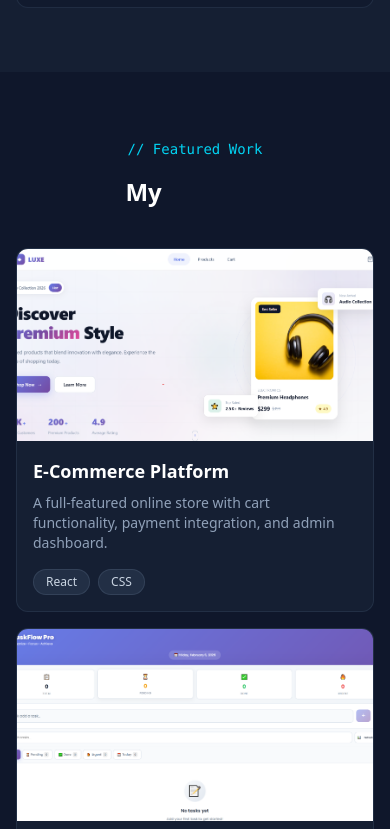
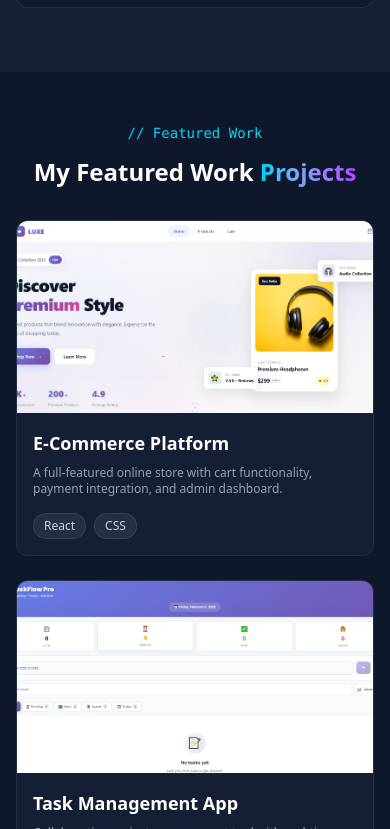
Before and after one commit to FaridCraft/Personal-Portfolio, a React (Vite) app: page / in a window 390 px wide. Shown: the part 2995-3824 px from the top of the page. Built offline with nearby package versions, Linux system fonts and the light colour scheme.

Commit message:
update code

```diff
--- a/src/components/Projects.jsx
+++ b/src/components/Projects.jsx
@@ -84,7 +84,7 @@ export function Projects() {
   return (
     <section
       id="projects"
-      className="py-16 sm:py-20 md:py-32 bg-slate-900"
+      className="py-12 sm:py-16 md:py-20 lg:py-32 bg-slate-900"
       ref={ref}
     >
       <div className="max-w-7xl mx-auto px-4 sm:px-6 lg:px-8">
@@ -94,20 +94,20 @@ export function Projects() {
           initial={{ opacity: 0, y: 30 }}
           animate={isInView ? { opacity: 1, y: 0 } : {}}
           transition={{ duration: 0.6 }}
-          className="text-center mb-10 sm:mb-16"
+          className="text-center mb-8 sm:mb-12 md:mb-16"
         >
           <SectionLabel>// Featured Work</SectionLabel>
 
-          <h2 className="text-2xl sm:text-3xl md:text-4xl lg:text-5xl font-bold text-white mt-4">
-            My{" "}
-            <span className="text-transparent bg-clip-text bg-liner-to-r from-cyan-400 to-purple-500">
+          <h2 className="text-2xl sm:text-3xl md:text-4xl lg:text-5xl font-bold text-white mt-3 sm:mt-4 px-4">
+            My Featured Work{" "}
+            <span className="text-transparent bg-clip-text bg-gradient-to-r from-cyan-400 to-purple-500">
               Projects
             </span>
           </h2>
         </motion.div>
 
         {/* Project Grid */}
-        <div className="grid sm:grid-cols-2 lg:grid-cols-3 gap-4 sm:gap-6 lg:gap-8">
+        <div className="grid grid-cols-1 sm:grid-cols-2 lg:grid-cols-3 gap-6 sm:gap-6 lg:gap-8">
           {projects.map((project, index) => (
             <motion.div
               key={project.title}
@@ -122,7 +122,7 @@ export function Projects() {
             >
 
               {/* Project Image */}
-              <div className="relative h-48 overflow-hidden">
+              <div className="relative h-48 sm:h-52 md:h-56 overflow-hidden">
                 <img
                   src={project.image}
                   alt={project.title}
@@ -140,8 +140,9 @@ export function Projects() {
                     whileHover={{ scale: 1.1 }}
                     whileTap={{ scale: 0.95 }}
                     className="p-3 rounded-full bg-cyan-500 text-white hover:bg-cyan-400 transition-colors"
+                    aria-label="View live demo"
                   >
-                    <FaExternalLinkAlt />
+                    <FaExternalLinkAlt className="text-lg" />
                   </motion.a>
 
                   {/* GitHub */}
@@ -152,19 +153,20 @@ export function Projects() {
                     whileHover={{ scale: 1.1 }}
                     whileTap={{ scale: 0.95 }}
                     className="p-3 rounded-full bg-slate-700 text-white hover:bg-slate-600 transition-colors"
+                    aria-label="View GitHub repository"
                   >
-                    <FaGithub />
+                    <FaGithub className="text-lg" />
                   </motion.a>
                 </div>
               </div>
 
               {/* Content */}
-              <div className="p-4 sm:p-6">
-                <h3 className="text-lg sm:text-xl font-bold text-white mb-2">
+              <div className="p-4 sm:p-5 md:p-6">
+                <h3 className="text-lg sm:text-xl font-bold text-white mb-2 line-clamp-1">
                   {project.title}
                 </h3>
 
-                <p className="text-slate-400 text-sm mb-4">
+                <p className="text-slate-400 text-xs sm:text-sm mb-4 line-clamp-2 sm:line-clamp-3">
                   {project.description}
                 </p>
 
@@ -173,7 +175,7 @@ export function Projects() {
                   {project.tech.map((tech) => (
                     <span
                       key={tech}
-                      className="text-xs px-3 py-1 rounded-full bg-slate-700/50 text-slate-300 border border-slate-600/50"
+                      className="text-xs px-2.5 py-1 rounded-full bg-slate-700/50 text-slate-300 border border-slate-600/50"
                     >
                       {tech}
                     </span>
```
